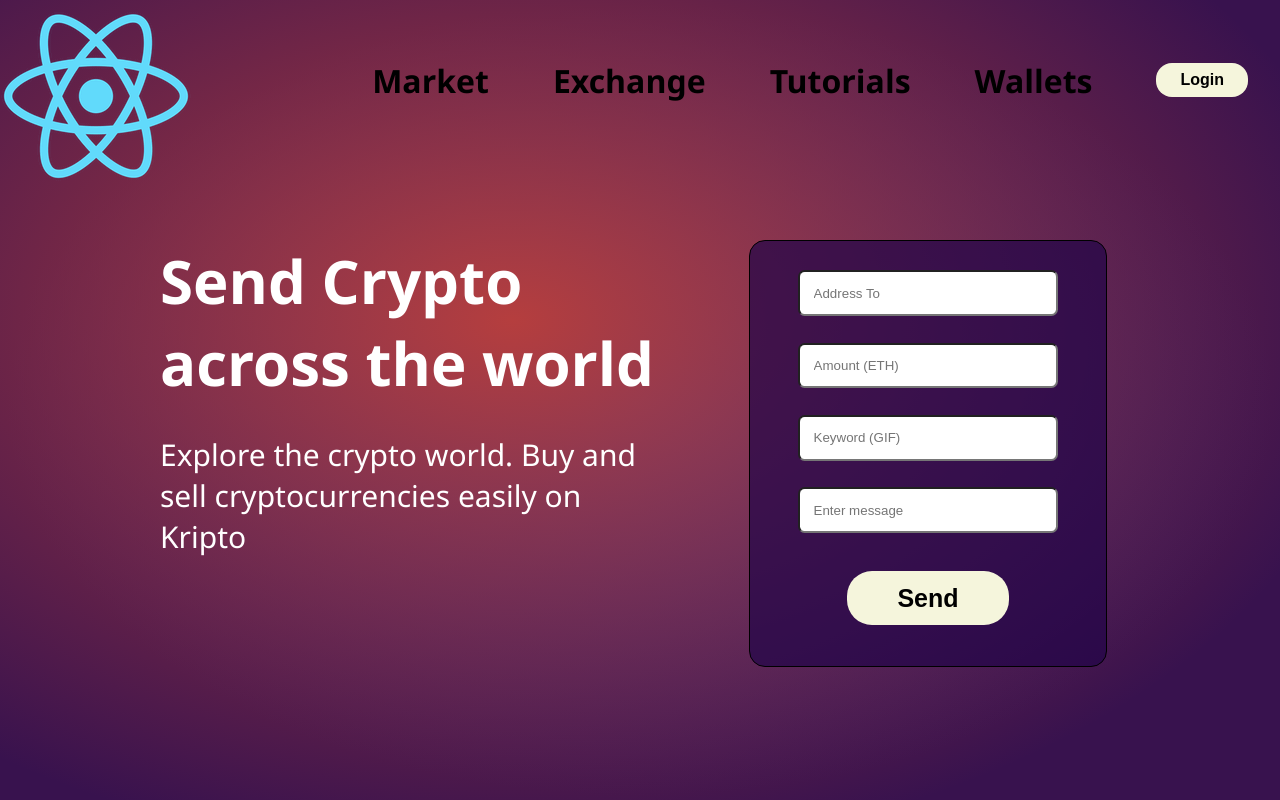
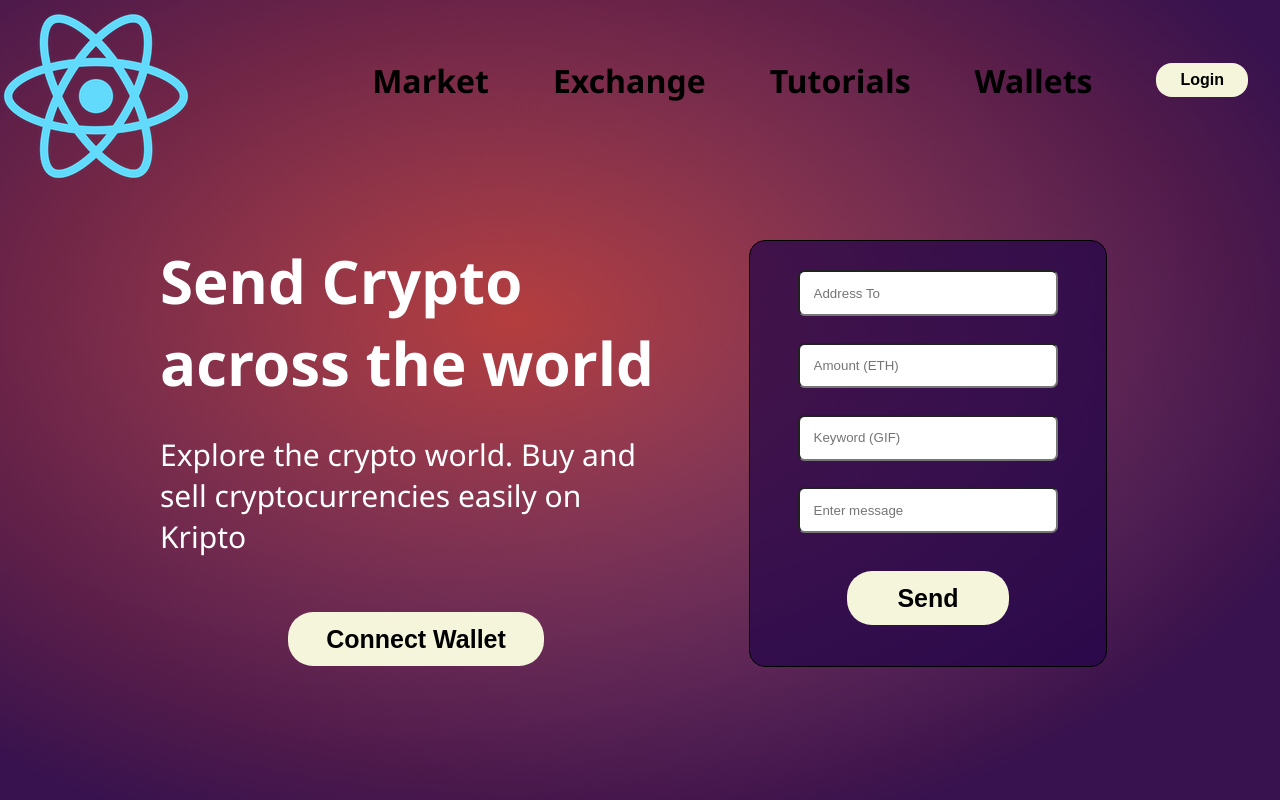
Before and after one commit to fedengarcia/web3-crypto-transactions, a React (Create React App) app: page / in a window 1280 px wide. Shown: the top 800 px of the page. Built offline with nearby package versions, Linux system fonts and the light colour scheme.

Commit message:
Update Home.jsx
Connect wallet button fix

```diff
--- a/src/components/Home.jsx
+++ b/src/components/Home.jsx
@@ -12,7 +12,7 @@ const Home = () => {
             <div className='home-aside home-left-container'>
                 <h1>Send Crypto across the world</h1>
                 <p>Explore the crypto world. Buy and sell cryptocurrencies easily on Kripto</p>
-                {!currentAccount && <button
+                {currentAccount && <button
                     className='wallet_btn'
                     onClick={() => connectWallet()}
                 >Connect Wallet</button>}
```
